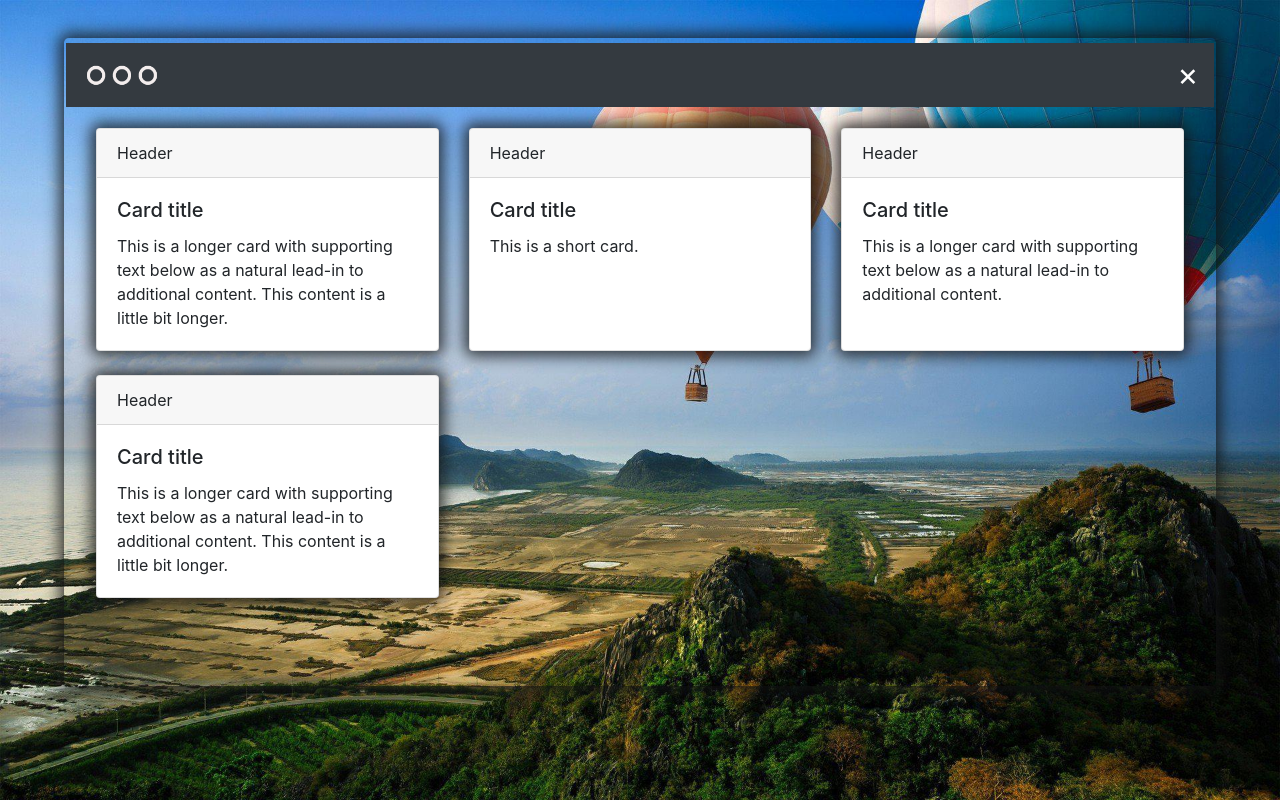
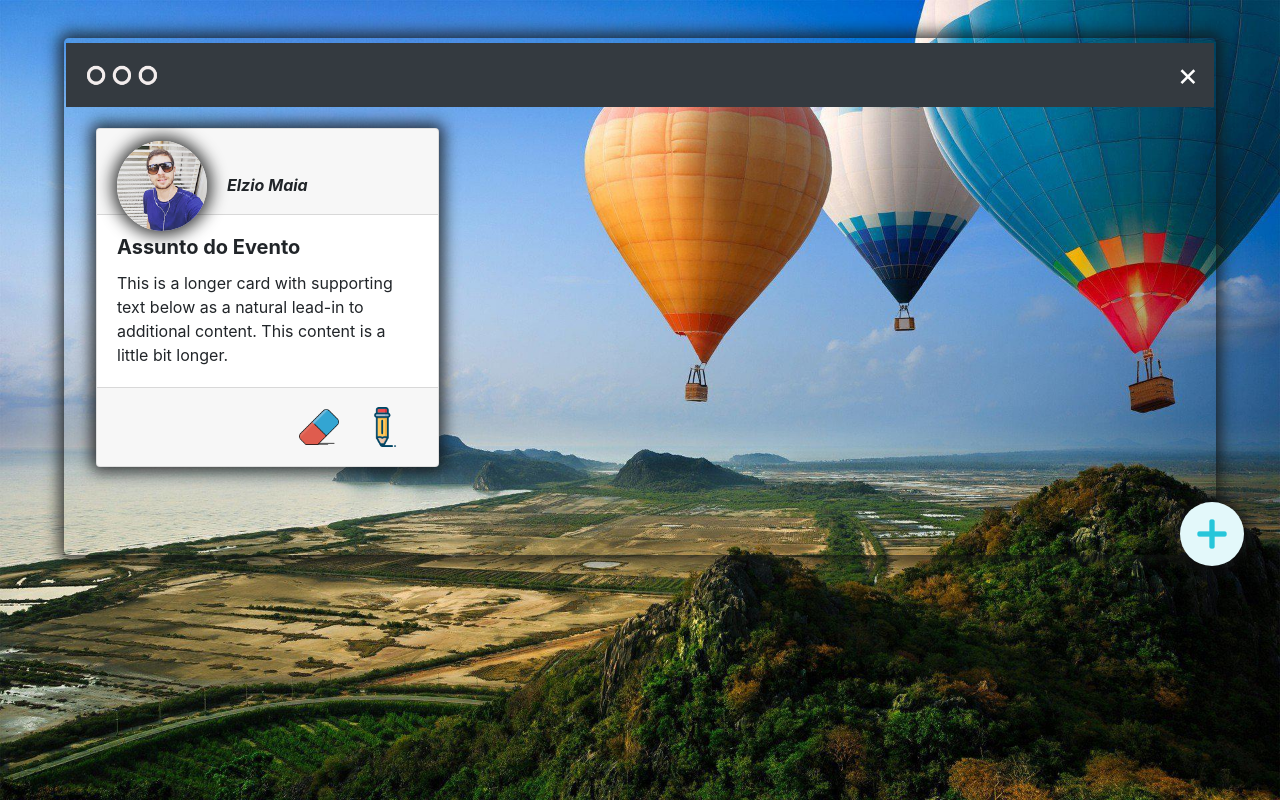
Before and after one commit to elziomm/Hello-World, a plain HTML site: page Web/index.html in a window 1280 px wide. Drawn offline with nearby package versions, Linux system fonts and the light colour scheme.

Commit message:
Atualização da página index web

```diff
--- a/Web/css/style.css
+++ b/Web/css/style.css
@@ -28,3 +28,26 @@ i{
     box-shadow: 0 0 15px 5px rgba(19, 20, 20, 0.8);
     perspective: 1000px;
 }
+
+.opcoes{
+    border-radius: 2.5em;
+    box-shadow: 0 0 15px 5px rgba(19, 20, 20, 0.8);
+    position: relative;
+    float: right;
+    margin-right: -5.5%;
+    margin-top: 1%;
+}
+
+.card-header p{
+    text-align: center;
+    margin-bottom: -9%;
+    padding: 2em;
+}
+
+.img-perfil{
+    position: absolute;
+    vertical-align: middle;
+    width: 90px;
+    border-radius: 50%;
+    box-shadow: 0 0 15px 5px rgba(19, 20, 20, 0.8);
+}
--- a/Web/index.html
+++ b/Web/index.html
@@ -6,12 +6,13 @@
     <meta name="viewport" content="width=device-width, initial-scale=1, shrink-to-fit=no">
     <link rel="stylesheet" type="text/css" href="css/style.css">
     <link rel="stylesheet" href="https://stackpath.bootstrapcdn.com/bootstrap/4.4.1/css/bootstrap.min.css" integrity="sha384-Vkoo8x4CGsO3+Hhxv8T/Q5PaXtkKtu6ug5TOeNV6gBiFeWPGFN9MuhOf23Q9Ifjh" crossorigin="anonymous">
-    <link href='https://use.fontawesome.com/releases/v5.0.6/css/all.css' rel='stylesheet'>
     <title>Hello, world!</title>
   </head>
   <body>
 
+    <!--Conteúdo do Site-->
     <div class="jumbotron">
+
       <!--Menu Navbar-->
       <nav class="navbar navbar-dark bg-dark">
         <a class="navbar-brand">
@@ -24,40 +25,72 @@
       <div class="row row-cols-1 row-cols-md-3">
         <div class="col mb-4">
           <div class="card h-100">
-                <div class="card-header">Header</div>
+
+            <div class="card-header">
+              <img src="img/eu.jpeg" class="img-perfil rounded-circle">
+              <p class="font-italic font-weight-bold">Elzio Maia</p>
+            </div>
+
             <div class="card-body">
-                  <h5 class="card-title">Card title</h5>
+              <h5 class="card-title font-weight-bold">Assunto do Evento</h5>
               <p class="card-text">This is a longer card with supporting text below as a natural lead-in to additional content. This content is a little bit longer.</p>
+            </div>
+
+            <div class="card-footer">
+              <a class="btn float-right" data-toggle="modal" data-target="#exampleModal" type="button"><img src="img/pencil.png" width="40px"></a>
+              <a class="btn float-right" href="#" role="button"><img src="img/eraser.png" width="40px"></a>
+            </div>
+
           </div>
         </div>
       </div>
 
-            <div class="col mb-4">
-              <div class="card h-100">
-                <div class="card-header">Header</div>
-                <div class="card-body">
-                  <h5 class="card-title">Card title</h5>
-                  <p class="card-text">This is a short card.</p>
+      <!--Form modal para cadastro de eventos-->
+      <img src="img/plus.png" class="opcoes" data-toggle="modal" data-target="#exampleModal" type="button">
+
+      <!-- Modal -->
+      <div class="modal fade" id="exampleModal" tabindex="-1" role="dialog" aria-labelledby="exampleModalLabel" aria-hidden="true">
+        <div class="modal-dialog" role="document">
+          <div class="modal-content">
+            <div class="modal-header">
+              <h5 class="modal-title" id="exampleModalLabel">Inserir Evento</h5>
+              <button type="button" class="close" data-dismiss="modal" aria-label="Close">
+                <span aria-hidden="true">&times;</span>
+              </button>
+            </div>
+            <div class="modal-body">
+
+              <!--Form Inserir-->
+              <form class="form-horizontal" method="POST" action="#">
+                  <input type="text" name="codigo" id="codigo" hidden>
+                  <div class="form-group row">
+                      <label class="col-sm-2 col-form-label">Autor</label>
+                      <div class="col-sm-10">
+                        <input type="text" name="autor" class="form-control" id="autor" placeholder="Nome">
                       </div>
                   </div>
-            </div>
-
-            <div class="col mb-4">
-              <div class="card h-100">
-                <div class="card-header">Header</div>
-                <div class="card-body">
-                  <h5 class="card-title">Card title</h5>
-                  <p class="card-text">This is a longer card with supporting text below as a natural lead-in to additional content.</p>
+                  <div class="form-group row">
+                    <label class="col-sm-2 col-form-label">Título</label>
+                    <div class="col-sm-10">
+                      <input type="text" name="titulo" class="form-control" id="titulo" placeholder="Título do Evento">
                     </div>
                   </div>
+                  <div class="form-group row">
+                      <label class="col-sm-2 col-form-label">Descrição</label>
+                      <div class="col-sm-10">
+                          <textarea class="form-control" name="descricao" id="descricao" rows="3"></textarea>
                       </div>
-
-            <div class="col mb-4">
-              <div class="card h-100">
-                <div class="card-header">Header</div>
-                <div class="card-body">
-                  <h5 class="card-title">Card title</h5>
-                  <p class="card-text">This is a longer card with supporting text below as a natural lead-in to additional content. This content is a little bit longer.</p>
+                  </div>
+                  <div class="form-group row">
+                      <label class="col-sm-2 center"><img src="img/schedule.png"></label>
+                      <div class="col-sm-10">
+                          <input type="date" name="date" class="form-control" id="date" onkeypress="DataHora(event, this)">
+                      </div>
+                  </div>
+              </form>
+            <div class="modal-footer">
+              <button type="button" class="btn btn-outline-danger" data-dismiss="modal">Fechar</button>
+              <button type="button" class="btn btn-outline-primary">Salvar alterações</button>
             </div>
           </div>
         </div>
```
Also changed, not shown: Web/img/eraser.png (added), Web/img/eu.jpeg (added), Web/img/pencil.png (added), Web/img/plus.png (added), Web/img/schedule.png (added). Lines whose indentation alone changed are shown as unchanged.
